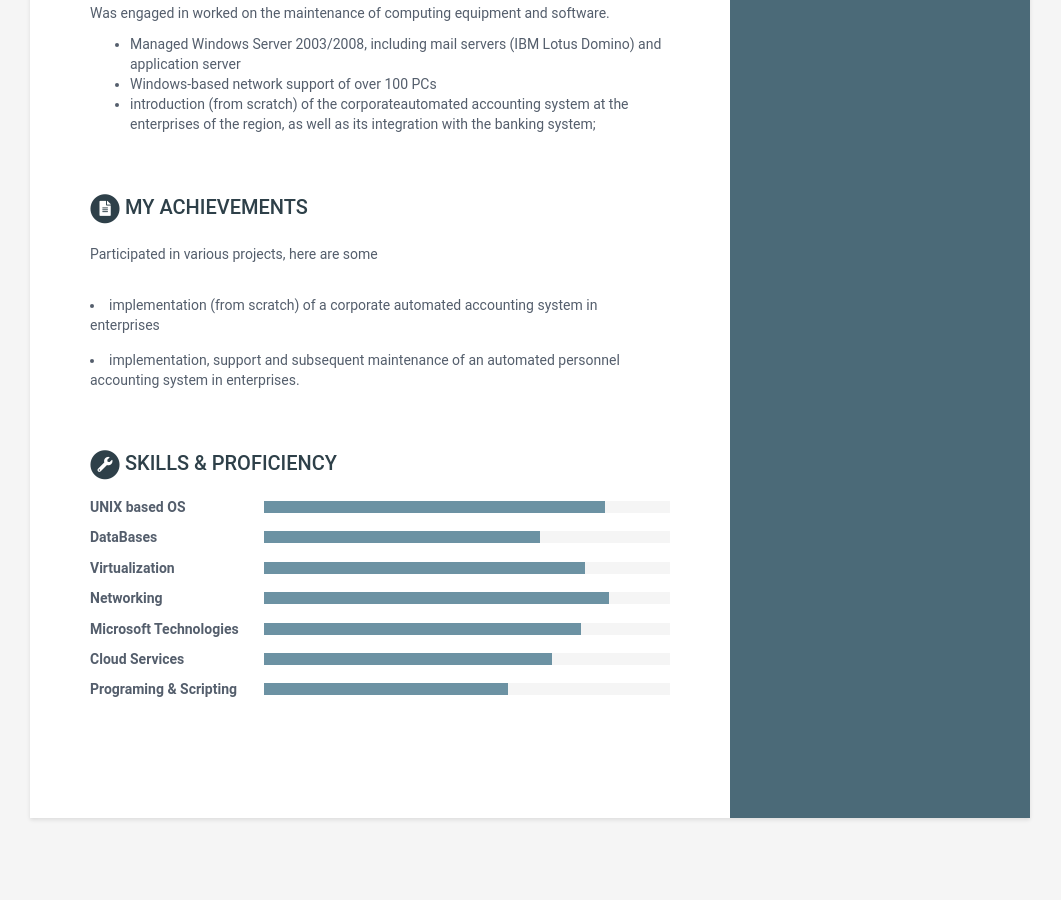
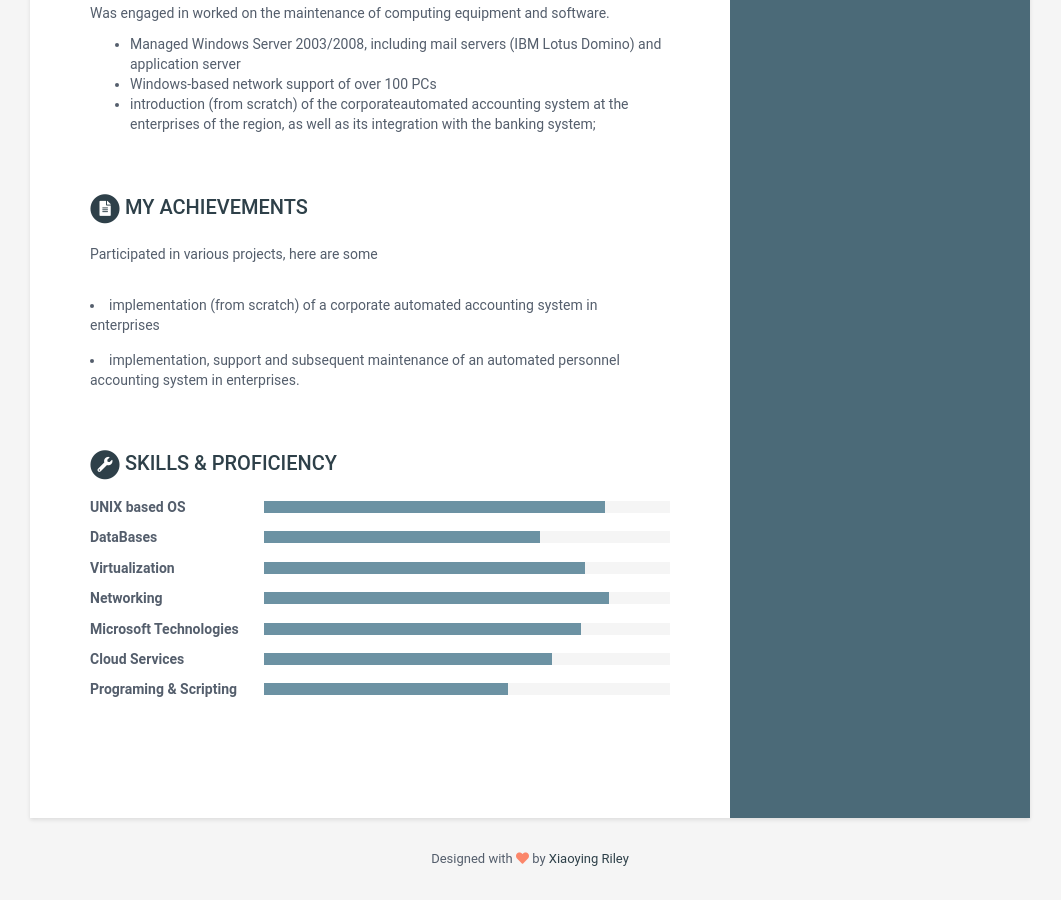
Before and after one commit to Art-Ko/online-cv-2022, a Jekyll site: the page built from index.html, in a window 1280 px wide and 900 px high, scrolled down 1832 px. Shown: the whole window, without its empty margins (110-1171 px from the left). Built offline with Jekyll 4.4.1, drawn with Linux system fonts in a browser that asks for light colours; before the commit the page ends 2710 px from its top, so only the background shows below that.

Commit message:
Update data.yml

```diff
--- a/_data/data.yml
+++ b/_data/data.yml
@@ -167,5 +167,5 @@ skills:
       - name: Programing &amp; Scripting
         level: 60%
 
-##footer: >
-##    Designed with <i class="fas fa-heart"></i> by <a href="http://themes.3rdwavemedia.com" target="_blank" rel="nofollow">Xiaoying Riley</a>
+footer: >
+    Designed with <i class="fas fa-heart"></i> by <a href="http://themes.3rdwavemedia.com" target="_blank" rel="nofollow">Xiaoying Riley</a>
```
